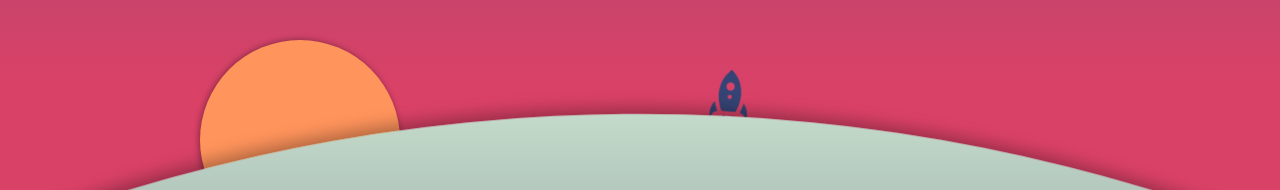
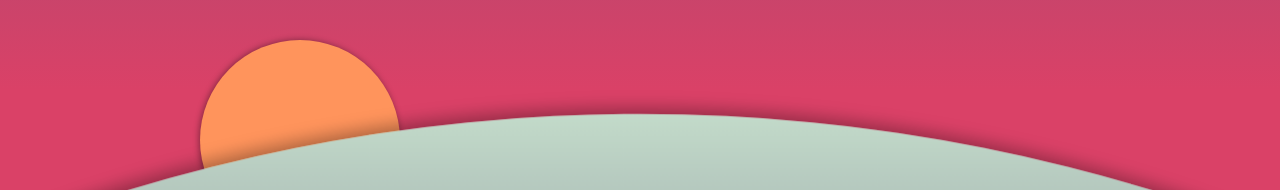
Before and after one commit to ahollister/canirelax, a Vue app: page / in a window 1280 px wide. Shown: the part 590-780 px from the top of the page. Built offline with nearby package versions, Linux system fonts and the light colour scheme; a web font is replaced by a local one; what vue-particles would draw is missing.

Commit message:
testing removing svg to see if that fixes pwa

```diff
--- a/src/views/Home.vue
+++ b/src/views/Home.vue
@@ -10,17 +10,6 @@
       <TaskComplete key="TaskComplete"
                     v-if="this.$store.state.isCompleted" />
     </transition>
-    <svg id="rocket"
-         v-bind:class="{
-           takeOff: this.$store.state.todaysTask || this.$store.state.isCompleted,
-           land: ! this.$store.state.todaysTask && ! this.$store.state.isCompleted
-         }"
-         xmlns="http://www.w3.org/2000/svg"
-         width="24"
-         height="24"
-         viewBox="0 0 24 24">
-      <path d="M8.011 6.215c-1.711-.009-3.86.918-5.499 2.557-.625.625-1.176 1.355-1.601 2.174 1.479-1.119 3.057-1.47 4.903-.434.544-1.437 1.27-2.9 2.197-4.297zm9.785 9.773c-1.516.991-3.007 1.706-4.297 2.21 1.036 1.848.686 3.424-.434 4.902.819-.424 1.549-.975 2.175-1.602 1.644-1.642 2.572-3.796 2.556-5.51zm6.152-15.946c-.412-.028-.816-.042-1.213-.042-8.602 0-13.498 6.558-15.28 11.833l4.728 4.729c5.428-1.946 11.817-6.661 11.817-15.172v-.057c-.002-.42-.019-.851-.052-1.291zm-9.888 9.91c-.391-.391-.391-1.023 0-1.414s1.023-.391 1.414 0 .391 1.023 0 1.414-1.024.39-1.414 0zm2.828-2.828c-.781-.78-.781-2.047 0-2.828s2.048-.781 2.828 0c.781.781.781 2.047 0 2.828s-2.047.781-2.828 0zm-6.534 10.438c-1.492 3.81-5.803 6.208-10.354 6.438.219-4.289 2.657-8.676 6.64-10.153l.805.806c-4.331 2.755-4.653 5.346-4.665 6.575 1.268-.015 4.054-.344 6.778-4.464l.796.798z"/>
-    </svg>
   </div>
 </template>
 
```
